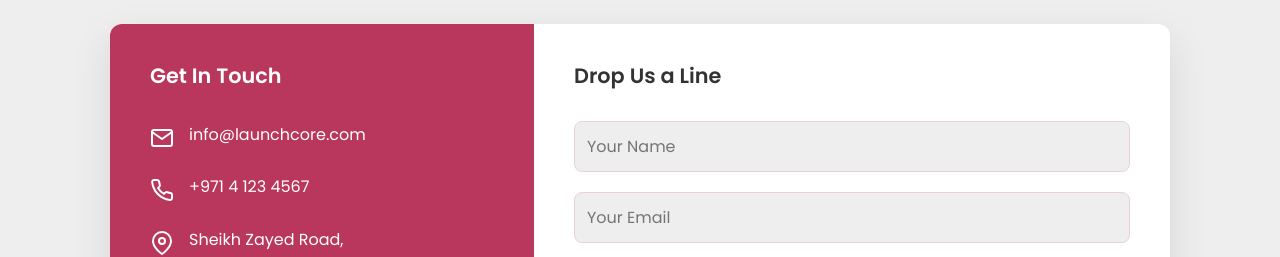
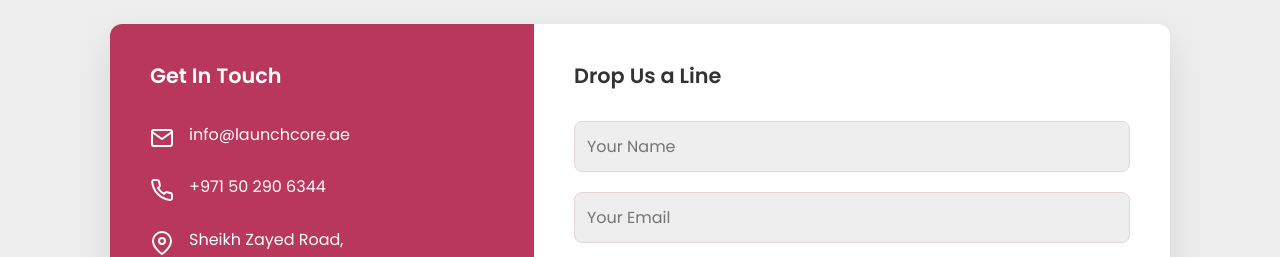
Before and after one commit to muhammadawa242/launchcore, a React (Vite) app: page / in a window 1280 px wide. Shown: the part 5500-5757 px from the top of the page. Built offline with nearby package versions, Linux system fonts and the light colour scheme.

Commit message:
contact info update

```diff
--- a/src/components/Contact.jsx
+++ b/src/components/Contact.jsx
@@ -28,11 +28,11 @@ const Contact = () => {
                                 <h3>Get In Touch</h3>
                                 <div className={styles.contactInfoItem}>
                                     <i><Mail /></i>
-                                    <p>info@launchcore.com</p>
+                                    <p>info@launchcore.ae</p>
                                 </div>
                                 <div className={styles.contactInfoItem}>
                                     <i><Phone /></i>
-                                    <p>+971 4 123 4567</p>
+                                    <p>+971 50 290 6344</p>
                                 </div>
                                 <div className={styles.contactInfoItem}>
                                     <i><MapPin /></i>
--- a/src/components/FloatingActions.jsx
+++ b/src/components/FloatingActions.jsx
@@ -51,8 +51,8 @@ const FloatingActions = ({ pageType }) => {
 
     }, [pageType]); // Rerun this effect if the pageType changes
 
-    const whatsappNumber = '971501234567';
-    const officePhoneNumber = '+97141234567';
+    const whatsappNumber = '971502906344';
+    const officePhoneNumber = '+971502906344';
     const whatsappLink = `https://wa.me/${whatsappNumber}?text=Hello! I'm interested in your services.`;
 
     return (
```
